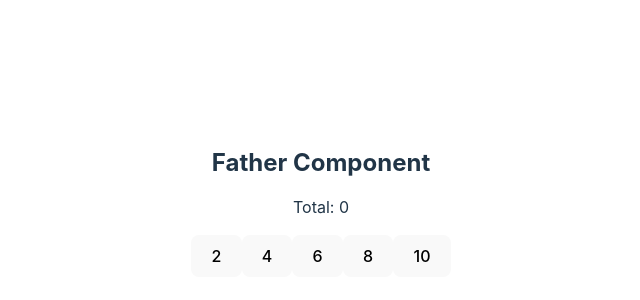
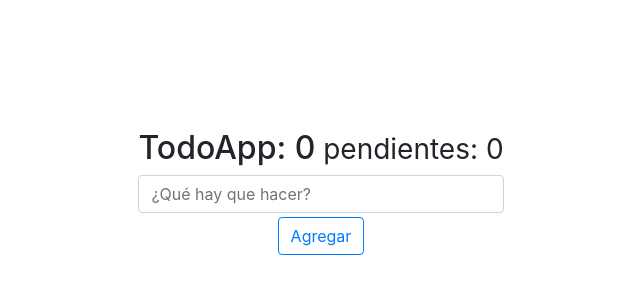
Before and after one commit to luigizuniga/react-hooks-vite, a React (Vite) app: page / in a window 1280 px wide. Shown: the part 196-496 px from the top of the page, without its empty margins (319-959 px from the left). Built offline with nearby package versions, Linux system fonts and the light colour scheme.

Commit message:
useReducer TodoApp Reducer

```diff
--- a/index.html
+++ b/index.html
@@ -5,6 +5,7 @@
     <link rel="icon" type="image/svg+xml" href="/vite.svg" />
     <meta name="viewport" content="width=device-width, initial-scale=1.0" />
     <title>Vite + ReactHooks </title>
+    <link rel="stylesheet" href="https://cdn.jsdelivr.net/npm/bootstrap@4.6.2/dist/css/bootstrap.min.css" integrity="sha384-xOolHFLEh07PJGoPkLv1IbcEPTNtaed2xpHsD9ESMhqIYd0nLMwNLD69Npy4HI+N" crossorigin="anonymous">
   </head>
   <body>
     <div id="root"></div>
--- a/src/App.jsx
+++ b/src/App.jsx
@@ -19,6 +19,9 @@
 import { CallbackHook } from './components/useMemo/CallbackHook'
 import { Padre } from './components/useMemo/exampleMemo/Padre'
 
+// useReducer Component
+import { TodoApp } from './components/useReducer/TodoApp'
+
 
 // Styles
 import './App.css'
@@ -28,23 +31,7 @@
   return (
     <>
       <div className="App">
-        {/* <HooksApp/> */}
-        {/*<CounterApp />*/}
-        {/*<CounterWithCustomHook /> */}
-
-        {/* <SimpleForm /> */}
-        {/* <FormWithCustomHooks /> */}
-
-        {/* <MultipleCustomHooks /> */}
-
-        {/* <FocusScreen/> */}
-
-        {/* <Memorize /> */}
-        {/* <MemoHook/>  */}
-        {/* <CallbackHook /> */}
-
-        <Padre/>
-
+        < TodoApp />
       </div>
     </>
   )
--- /dev/null
+++ b/src/components/useReducer/TodoAdd.jsx
@@ -0,0 +1,43 @@
+import { useForm } from "./../../hooks/useForm"
+
+export const TodoAdd = ({ onNewTodo }) => {
+
+    const { description, onInputChange, onResetForm } = useForm({
+        description: ''
+    });
+
+    const onFormSubmit = ( event ) => {
+        event.preventDefault();
+        if ( description.length <= 1 ) return;
+
+        const newTodo = {
+            id: new Date().getTime(),
+            done: false,
+            description: description,
+        }
+
+        onNewTodo(newTodo);
+        onResetForm();
+    }
+
+
+    return (
+        <form onSubmit={ onFormSubmit }>
+            <input
+                type="text"
+                placeholder="¿Qué hay que hacer?"
+                className="form-control"
+                name="description"
+                value={ description }
+                onChange={ onInputChange }
+            />
+
+            <button
+                type="submit"
+                className="btn btn-outline-primary mt-1"
+            >
+                Agregar
+            </button>
+        </form>
+    )
+}
--- /dev/null
+++ b/src/components/useReducer/TodoApp.jsx
@@ -0,0 +1,20 @@
+import { useTodos } from "./../../hooks/useTodos"
+import { TodoAdd } from "./TodoAdd"
+import { TodoList } from "./TodoList"
+
+export const TodoApp = () => {
+    const { todos, todosCount, pendingTodosCount, handleDeleteTodo, handleToggleTodo, handleNewTodo } = useTodos();
+    return (
+        <>
+            <h2>TodoApp: {todosCount}
+                <small> pendientes: {pendingTodosCount}</small></h2>
+            <TodoAdd
+                onNewTodo={handleNewTodo} />
+            <TodoList
+                todos={todos}
+                onDeleteTodo={handleDeleteTodo}
+                onToggleTodo={handleToggleTodo}
+            />
+        </>
+    )
+}
--- /dev/null
+++ b/src/components/useReducer/TodoItem.jsx
@@ -0,0 +1,18 @@
+export const TodoItem = ({ todo, onDeleteTodo, onToggleTodo }) => {
+  return (
+      <li className="list-group-item d-flex justify-content-between">
+        <span
+            className={`align-self-center ${ (todo.done) ? 'text-decoration-line-through' : '' }`}
+            onClick={ ()=>onToggleTodo(todo.id)}
+        >
+        { todo.description}
+        </span>
+        <button
+            className="btn btn-danger"
+            onClick={ ()=>onDeleteTodo(todo.id) }
+        >
+            Delete
+        </button>
+      </li>
+  )
+}
--- /dev/null
+++ b/src/components/useReducer/TodoList.jsx
@@ -0,0 +1,21 @@
+import { TodoItem } from "./TodoItem"
+
+export const TodoList = ({ todos = [], onDeleteTodo, onToggleTodo }) => {
+    return (
+        <>
+            <br />
+            <ul className="list-group">
+                {
+                    todos.map(todo => (
+                        <TodoItem
+                            key={todo.id}
+                            todo={todo}
+                            onDeleteTodo={onDeleteTodo}
+                            onToggleTodo={onToggleTodo}
+                        />
+                    ))
+                }
+            </ul>
+        </>
+    )
+}
--- /dev/null
+++ b/src/components/useReducer/todoReducer.js
@@ -0,0 +1,21 @@
+export const todoReducer = (initialState = [], action) => {
+    switch (action.type) {
+        case '[TODO] add Todo':
+                return [...initialState, action.payload ]
+        case '[TODO] Remove Todo':
+                return initialState.filter( todo => todo.id !== action.payload)
+        case '[TODO] Toggle Todo':
+            return initialState.map( todo => {
+                if( todo.id === action.payload ) {
+                    return {
+                        ...todo,
+                        done:!todo.done
+                    }
+                }
+
+                return todo;
+        })
+        default:
+            return initialState
+    }
+}
--- a/src/hooks/useForm.js
+++ b/src/hooks/useForm.js
@@ -1,6 +1,6 @@
 import { useState } from "react";
 
-export const useForm =( initialForm ={} )=>{
+export const useForm =( initialForm = {} )=>{
     const [ formState, setFormState ] = useState( initialForm );
 
     const onInputChange = ({ target }) => {
--- /dev/null
+++ b/src/hooks/useTodos.js
@@ -0,0 +1,46 @@
+import { useEffect, useReducer } from "react"
+import { todoReducer } from "../components/useReducer/todoReducer"
+
+const init = ( ) =>{
+    return JSON.parse(localStorage.getItem('todos')) || []
+}
+
+export const useTodos = () => {
+    const [ todos, dispatch ] = useReducer( todoReducer, [], init)
+
+    useEffect(()=>{
+        localStorage.setItem('todos', JSON.stringify(todos))
+    },[ todos ])
+
+    const handleNewTodo = ( todo )=> {
+        const action = {
+            type: '[TODO] add Todo',
+            payload: todo
+        }
+
+        dispatch(action)
+    }
+
+    const handleDeleteTodo = (id )=>{
+        dispatch({
+            type: '[TODO] Remove Todo',
+            payload: id
+        })
+    }
+
+    const handleToggleTodo = (id)=>{
+        dispatch({
+            type: '[TODO] Toggle Todo',
+            payload: id
+        })
+    }
+
+    return {
+        todos,
+        todosCount: todos.length,
+        pendingTodosCount: todos.filter(todo=> !todo.done).length,
+        handleNewTodo,
+        handleDeleteTodo,
+        handleToggleTodo
+    }
+}
```
Also changed, not shown: src/components/useReducer/IntroUseReducer.js (added, +29 -0 lines).
